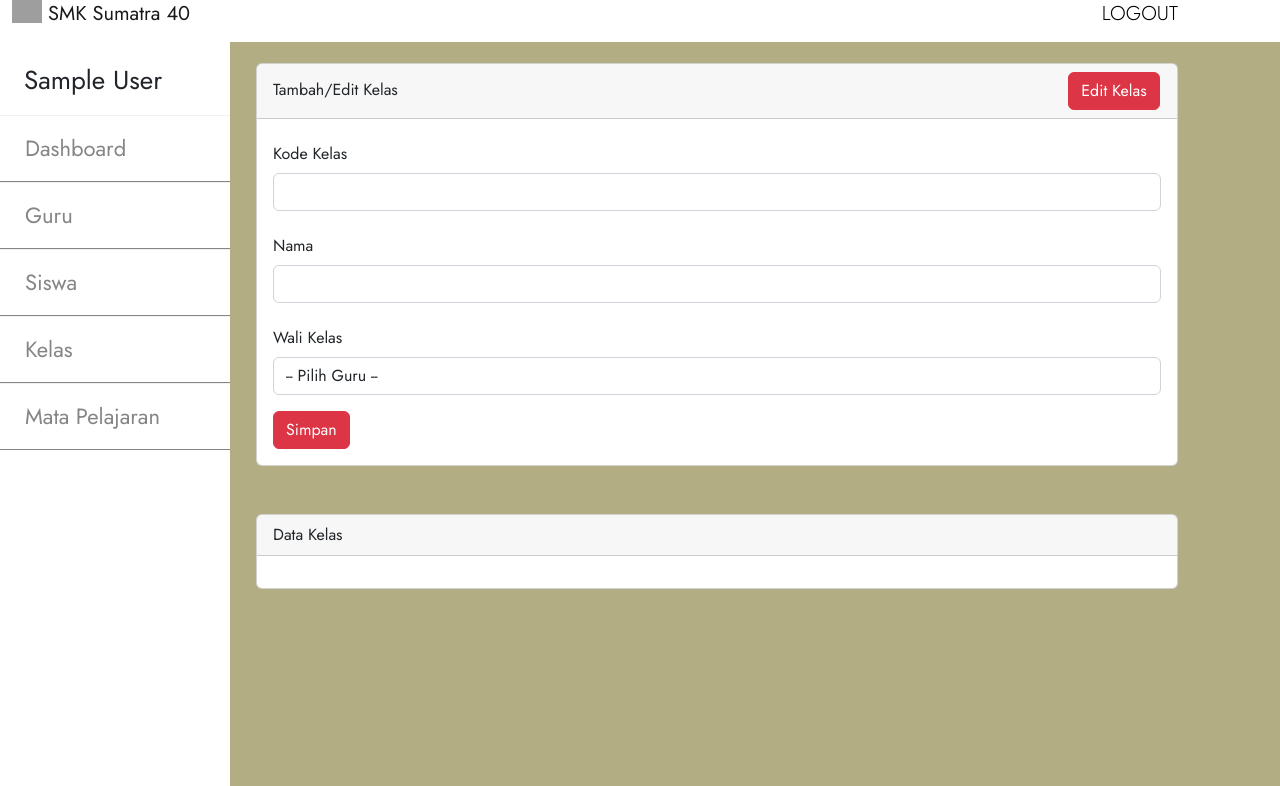
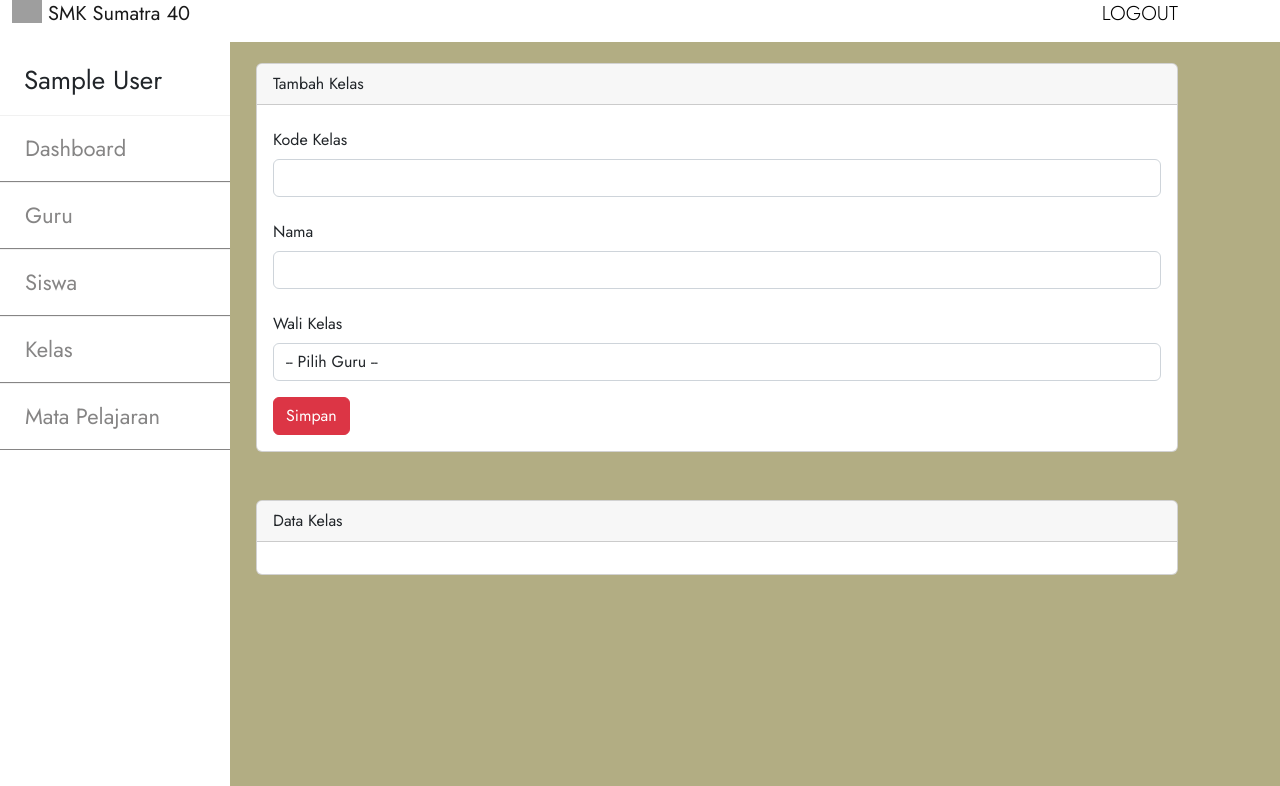
Before and after one commit to raihannjb/nilai_siswa, a PHP site: page /admin/kelas.php in a window 1280 px wide. Shown: the part 14-800 px from the top of the page. Run offline with PHP 8.4, Linux system fonts and the light colour scheme; the visitor is signed in with stand-in values (Sample User, id 1); grey boxes are pictures that could not be loaded.

Commit message:
commit crud

```diff
--- a/admin/kelas.php
+++ b/admin/kelas.php
@@ -96,8 +96,7 @@ if (empty($_SESSION['username']) or empty($_SESSION['level'])) {
     <!-- untuk memasukkan dan mengedit data -->
     <div class="card">
       <div class="card-header">
-        Tambah/Edit Kelas
-        <a style="margin-left:75%;" href="#" class="btn btn-danger">Edit Kelas</a>
+        Tambah Kelas
       </div>
       <div class="card-body">
         <?php
@@ -144,6 +143,7 @@ if (empty($_SESSION['username']) or empty($_SESSION['level'])) {
             <div class="col-sm-10">
               <select class="form-control" name="guru" id="guru">
                 <option value="">-- Pilih Guru --</option>
+                <option value=""></option>
               </select>
             </div>
           </div>
```
